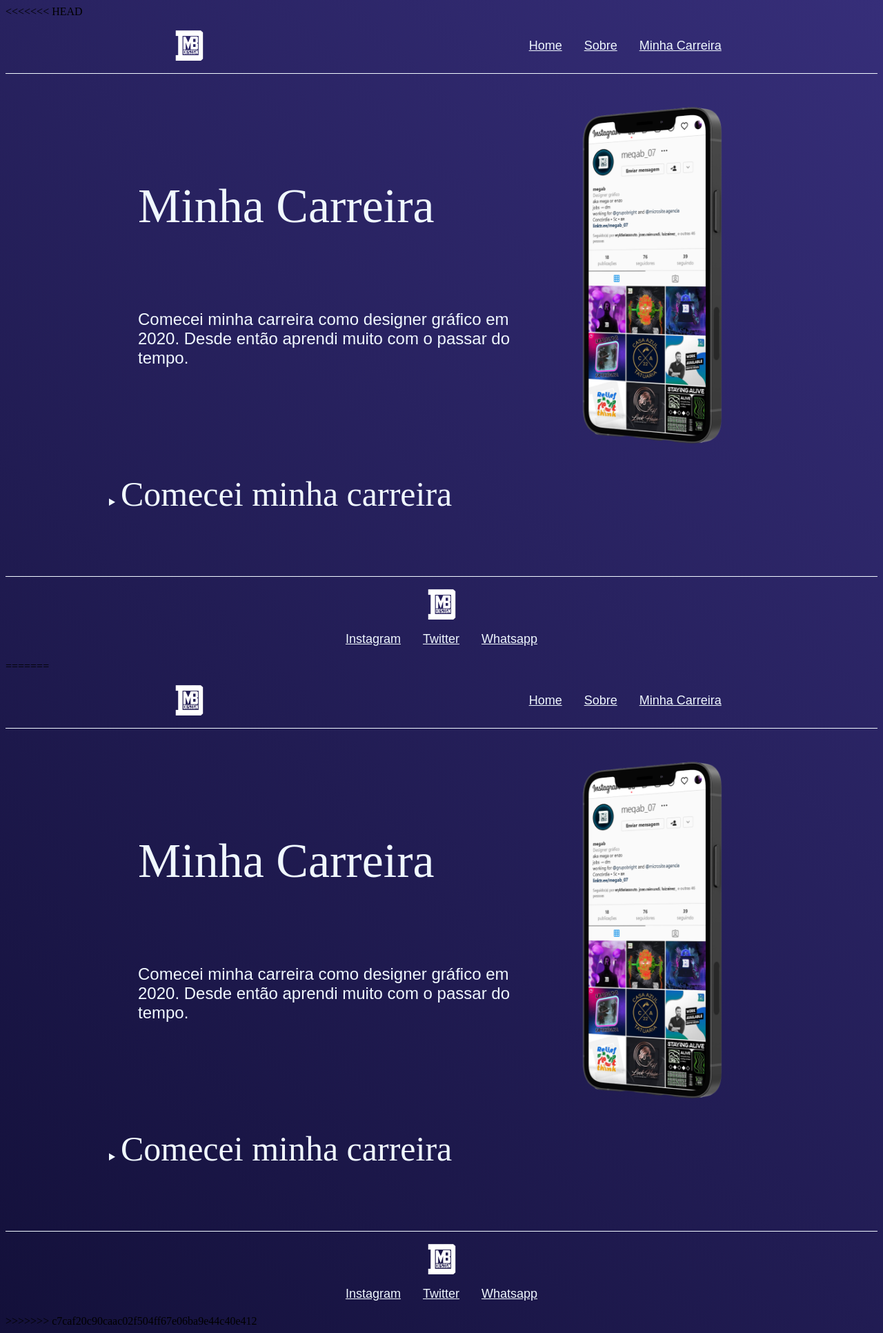
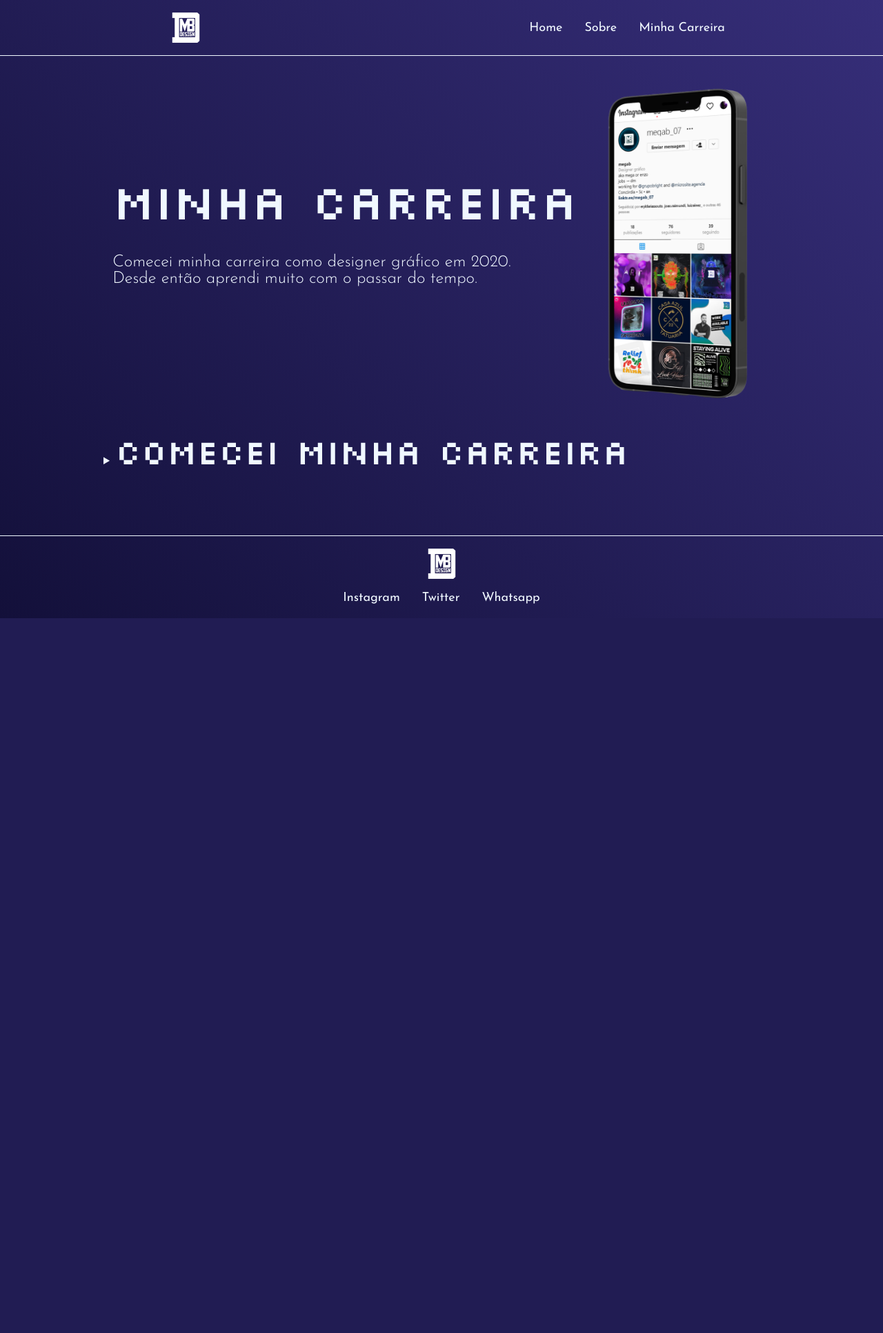
Before and after one commit to enz0rd/Aprendizado, a PHP site: page /eu.html in a window 1280 px wide. Shown: the whole page at 69% size. After the commit the page ends 896 px from the top, so only its background shows below. Run offline with PHP 8.4, Linux system fonts and the light colour scheme.

Commit message:
Merge adjust

```diff
--- a/JS/SitePessoal/eu.html
+++ b/JS/SitePessoal/eu.html
@@ -1,4 +1,3 @@
-<<<<<<< HEAD
 <!DOCTYPE html>
 <html lang="pt-BR">
 <head>
@@ -63,70 +62,4 @@
         </nav>
     </footer>
 </body>
-=======
-<!DOCTYPE html>
-<html lang="pt-BR">
-<head>
-    <link rel="icon" href="./src/img/logo2.png">
-    <meta charset="UTF-8">
-    <meta name="viewport" content="width=device-width, initial-scale=1.0">
-    <meta name="description" content="Sobre a minha carreira">
-    <title>Minha carreira - Enzo Rossi Daltoé</title>
-    <link rel="stylesheet" type="text/css" href="styles/styles.css">
-</head>
-</head>
-<body>
-    <header class="header">
-        <img class="header-logo" src="./src/img/logo.png" alt="logo megab_07" width="80px" height="80px">
-        <nav class="header-menu">
-            <a class="header-menu-item" href="index.html">Home</a>
-            <a class="header-menu-item" href="about.html">Sobre</a>
-            <a class="header-menu-item" href="eu.html">Minha Carreira</a>
-        </nav>
-    </header>
-    <main class="main">
-        <section class="main-eu-1st-section">
-            <div class="main-1st-text">
-                <h1 class="main-1st-title">Minha Carreira</h1>
-                <h2 class="main-eu-1st-par">Comecei minha carreira como designer gráfico em 2020. Desde então aprendi muito com o passar do tempo. </h2>
-            </div>
-            <img class="main-cell" src="./src/img/Cell.png" alt="Celular com o instagram profissional">
-        </section>
-        <section class="main-det-section">
-            <details class="main-details">
-                <summary class="main-details-item">
-                    <span class="main-details-item-label">Comecei minha carreira</span>
-                </summary>
-                <details class="main-eu-2nd-title">
-                    <summary>
-                        <span>Experiência profissional:</span>
-                    </summary>
-                    <div class="main-eu-2nd-par">
-                        <li>Trabalhei na empresa Willian Aquários e Pesca LTDA como estagiário. <strong>dez/2020 a nov/2021</strong>;</li>
-                        <li>Logo após, trabalhei no CIEE no setor administrativo. <strong>nov/2021 a fev/2022</strong>;</li>
-                        <li>Atualmente, trabalho em duas empresas: <strong>Grupo R2J</strong> como Designer Gráfico estagiário e <strong>Bright Cloud</strong> como Designer Gráfico.</li>
-                    </div>
-                </details>
-                <details class="main-eu-2nd-title">
-                    <summary>
-                        <span>Estudos:</span>
-                    </summary>
-                    <div class="main-eu-2nd-par">
-                        <p>Atualmente, estou cursando o 3º ano do Ensino Médio e o curso Jovem Programador - SENAC.</p>
-                    </div>
-                </details>
-
-            </details>
-        </section>
-    </main>
-    <footer class="footer">
-        <img class="footer-logo" src="./src/img/logo.png" alt="logo megab_07" width="80px" height="80px">
-        <nav class="links-footer">
-            <a class="links-footer-item" href="https://instagram.com/enz0rd/" target="_blank">Instagram</a>
-            <a class="links-footer-item" href="https://twitter.com/megab_07" target="_blank">Twitter</a>
-            <a class="links-footer-item" href="https://wa.me/5549999579883" target="_blank">Whatsapp</a>
-        </nav>
-    </footer>
-</body>
->>>>>>> c7caf20c90caac02f504ff67e06ba9e44c40e412
 </html>
--- a/JS/SitePessoal/styles/styles.css
+++ b/JS/SitePessoal/styles/styles.css
@@ -1,4 +1,3 @@
-<<<<<<< HEAD
 @import url('https://fonts.googleapis.com/css2?family=Silkscreen&display=swap');
 @import url('https://fonts.googleapis.com/css2?family=Josefin+Sans:wght@300;400&family=Silkscreen&display=swap');
 
@@ -212,220 +211,3 @@ body {
     font-size: 24px;
 
 }
-
-=======
-@import url('https://fonts.googleapis.com/css2?family=Silkscreen&display=swap');
-@import url('https://fonts.googleapis.com/css2?family=Josefin+Sans:wght@300;400&family=Silkscreen&display=swap');
-
-* {
-    margin: 0;
-    padding: 0;
-    box-sizing: border-box;
-    text-decoration: none;
-}
-
-body {
-    font-size: 100%;
-    background: linear-gradient(45deg, #13103A, #362E79);
-}
-
-.header {
-    display: flex;
-    flex-direction: row;
-    justify-content: space-around;
-    align-items: center;
-}
-
-.header-menu {
-    display: flex;
-    gap: 32px;
-}
-
-.header-menu-item {
-    font-family: 'Josefin Sans', sans-serif;
-    color: aliceblue;
-    font-weight: 500;
-    font-size: 18px;
-}
-
-.main {
-    border-top: 0.4px solid aliceblue;
-    margin-bottom: 50px;
-}
-
-.main-1st-section {
-    display: flex;
-    flex-direction: row;
-    align-items:center;
-    justify-content: space-around;
-}
-
-.main-cell {
-    width: 280px;
-    height: 500px;
-    padding-top: 40px;
-}
-
-.main-1st-text {
-    display: flex;
-    flex-direction: column;
-    gap: 32px;
-}
-
-.main-1st-title {
-    font-family: 'Silkscreen';
-    color: aliceblue;
-    font-weight: 500;
-    font-size: 70px;
-}
-
-
-.main-1st-text {
-    font-family: 'Josefin Sans', sans-serif;
-    color: aliceblue;
-    font-weight: 200;
-    font-size: 14px;
-}
-
-.main-det-section {
-    display: flex;
-    flex-direction: column;
-    align-items: left;
-    justify-content: space-around;
-    color: aliceblue;
-    padding: 40px 150px 40px;
-}
-
-.main-2nd-title {
-    font-family: 'Silkscreen';
-    color: aliceblue;
-    font-weight: 500;
-    font-size: 40px;
-    padding-bottom: 20px;
-}
-
-
-.main-button {
-    background-color: aliceblue;
-    width: 200px;
-    height: 60px;
-    border: none;
-    font-family: 'Silkscreen';
-    font-weight: 600;
-    color: #13103A;
-    box-shadow: 4px 5px 4px #13103A;
-    border-radius: 20px;
-    transition: 0.3s
-}
-
-.main-button:hover {
-    background-color: rgb(110, 110, 110);
-}
-
-.main-2nd-section {
-    margin-top: 60px;
-    display: flex;
-    flex-direction: column;
-    align-items: center;
-    gap: 30px;
-}
-
-.main-2nd-title {
-    border-top: 0.4px solid aliceblue;
-    padding-top: 40px;
-    font-family: 'Silkscreen';
-    color: aliceblue;
-    font-weight: 300;
-    font-size: 40px;
-}
-
-.main-2nd-par {
-    font-family: 'Josefin Sans', sans-serif;
-    color: aliceblue;
-    font-weight: 300;
-    font-size: 24px;
-    padding-left: 200px;
-    padding-right: 200px;
-    padding-bottom: 30px;
-}
-
-.footer {
-    display: flex;
-    flex-direction: column;
-    justify-content: center;
-    align-items: center;
-    border-top: 0.4px solid aliceblue;
-}
-
-.links-footer {
-    display: flex;
-    gap: 32px;
-}
-
-.links-footer-item {
-    font-family: 'Josefin Sans', sans-serif;
-    color: aliceblue;
-    font-weight: 500;
-    font-size: 18px;
-    padding-bottom: 20px;
-}
-
-.main-eu {
-    margin-top: 30px;
-    border-radius: 30%;
-    box-shadow: 10px 12px 10px #13103A;
-
-}
-
-.main-eu-1st-section {
-    display: flex;
-    flex-direction: row;
-    align-items:center;
-    justify-content: center;
-}
-
-.main-eu-1st-par {
-    font-family: 'Josefin Sans', sans-serif;
-    color: aliceblue;
-    font-weight: 300;
-    font-size: 24px;
-    max-width: 600px;
-}
-
-.main-details {
-    display: flex;
-    flex-direction: column;
-    align-items: left;
-    justify-content: space-around;
-    color: aliceblue;
-}
-
-.main-details-item-label {
-    font-family: 'Silkscreen';
-    color: aliceblue;
-    font-weight: 400;
-    font-size: 50px;
-}
-
-.main-eu-2nd-title {
-    padding-top: 20px;
-    font-family: 'Josefin Sans', sans-serif;
-    color: aliceblue;
-    font-weight: 400;
-    font-size: 30px;
-}
-
-.main-eu-2nd-par {
-    display: flex;
-    flex-direction: column;
-    justify-content: space-around;
-    padding-top: 20px;
-    gap: 15px;
-    font-family: 'Josefin Sans', sans-serif;
-    color: aliceblue;
-    font-weight: 300;
-    font-size: 24px;
-
-}
-
->>>>>>> c7caf20c90caac02f504ff67e06ba9e44c40e412
--- a/JS/script.html
+++ b/JS/script.html
@@ -7,10 +7,7 @@
     <title>Document</title>
 </head>
 <body>
-<<<<<<< HEAD
     <button type="button" id="butao">clica aqui</button>
-=======
->>>>>>> c7caf20c90caac02f504ff67e06ba9e44c40e412
     <script>
         let salarioLiq = 0
         let salarioBru = 0
```
Also changed, not shown: JS/SitePessoal/index.html (+0 -49 lines).
